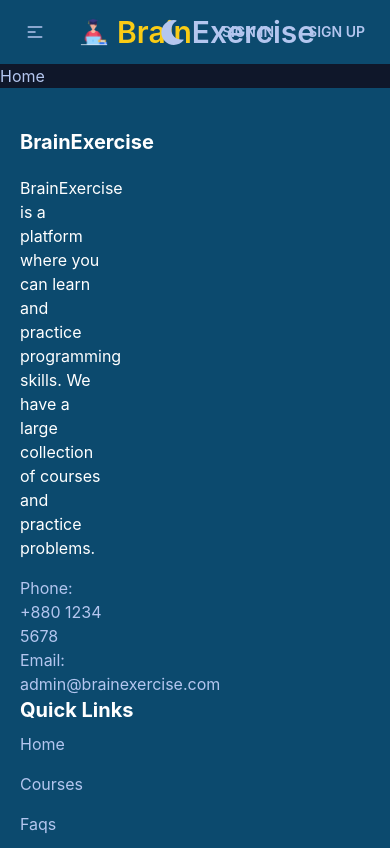
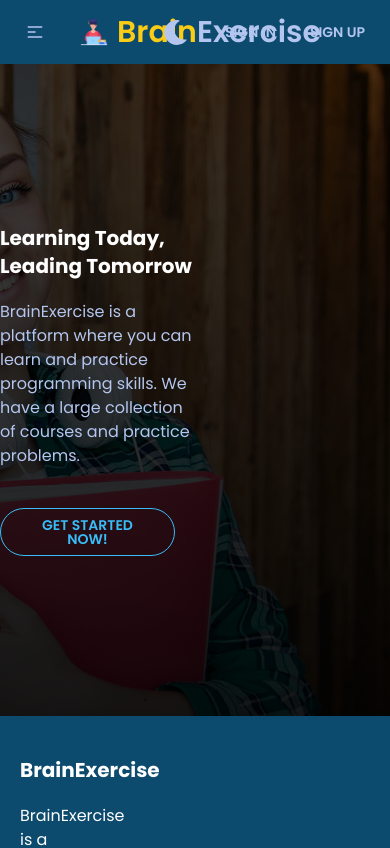
Before and after one commit to MarufAlAslam/brain-exercise-client, a React (Create React App) app: page / in a window 390 px wide. Shown: the top 848 px of the page. Built offline with nearby package versions, Linux system fonts and the light colour scheme.

Commit message:
homepage banner done

```diff
--- a/src/App.css
+++ b/src/App.css
@@ -1,38 +1,5 @@
-.App {
-  text-align: center;
+@import url('https://fonts.googleapis.com/css2?family=Poppins:wght@400;500;600;700&display=swap');
+
+* {
+  font-family: 'Poppins', sans-serif;
 }
-
-.App-logo {
-  height: 40vmin;
-  pointer-events: none;
-}
-
-@media (prefers-reduced-motion: no-preference) {
-  .App-logo {
-    animation: App-logo-spin infinite 20s linear;
-  }
-}
-
-.App-header {
-  background-color: #282c34;
-  min-height: 100vh;
-  display: flex;
-  flex-direction: column;
-  align-items: center;
-  justify-content: center;
-  font-size: calc(10px + 2vmin);
-  color: white;
-}
-
-.App-link {
-  color: #61dafb;
-}
-
-@keyframes App-logo-spin {
-  from {
-    transform: rotate(0deg);
-  }
-  to {
-    transform: rotate(360deg);
-  }
-}
--- /dev/null
+++ b/src/components/Banner/Banner.css
@@ -0,0 +1,6 @@
+.hero-banner {
+    background-image: linear-gradient(rgba(0, 0, 0, 0.7), rgba(0, 0, 0, 0.9)), url("./banner.jpg");
+    background-repeat: no-repeat;
+    background-size: cover;
+    background-position: top right;
+}
--- /dev/null
+++ b/src/components/Banner/Banner.js
@@ -0,0 +1,31 @@
+import React from 'react';
+import { Link } from 'react-router-dom';
+import './Banner.css';
+
+
+const Banner = () => {
+    return (
+        <div className='hero-banner py-40'>
+            <div className='lg:w-3/4 mx-auto'>
+                <div className='w-1/2'>
+                    <h1 className='lg:text-5xl text-xl font-bold text-white'>
+                        Learning Today, <br />
+                        Leading Tomorrow
+                    </h1>
+
+                    <h4 className='lg:text-xl mt-5'>
+                        BrainExercise is a platform where you can learn and practice programming skills. We have a large collection of courses and practice problems.
+                    </h4>
+
+                    <div className='mt-10'>
+                        <Link to='/courses' className='btn btn-outline btn-primary mr-5 rounded-full px-10'>
+                            Get Started Now!
+                        </Link>
+                    </div>
+                </div>
+            </div >
+        </div >
+    );
+};
+
+export default Banner;
--- a/src/pages/Home/Home.js
+++ b/src/pages/Home/Home.js
@@ -1,9 +1,10 @@
 import React from 'react';
+import Banner from '../../components/Banner/Banner';
 
 const Home = () => {
     return (
         <div>
-            <h2>Home</h2>
+            <Banner></Banner>
         </div>
     );
 };
```
Also changed, not shown: src/components/Banner/banner.jpg (added).
